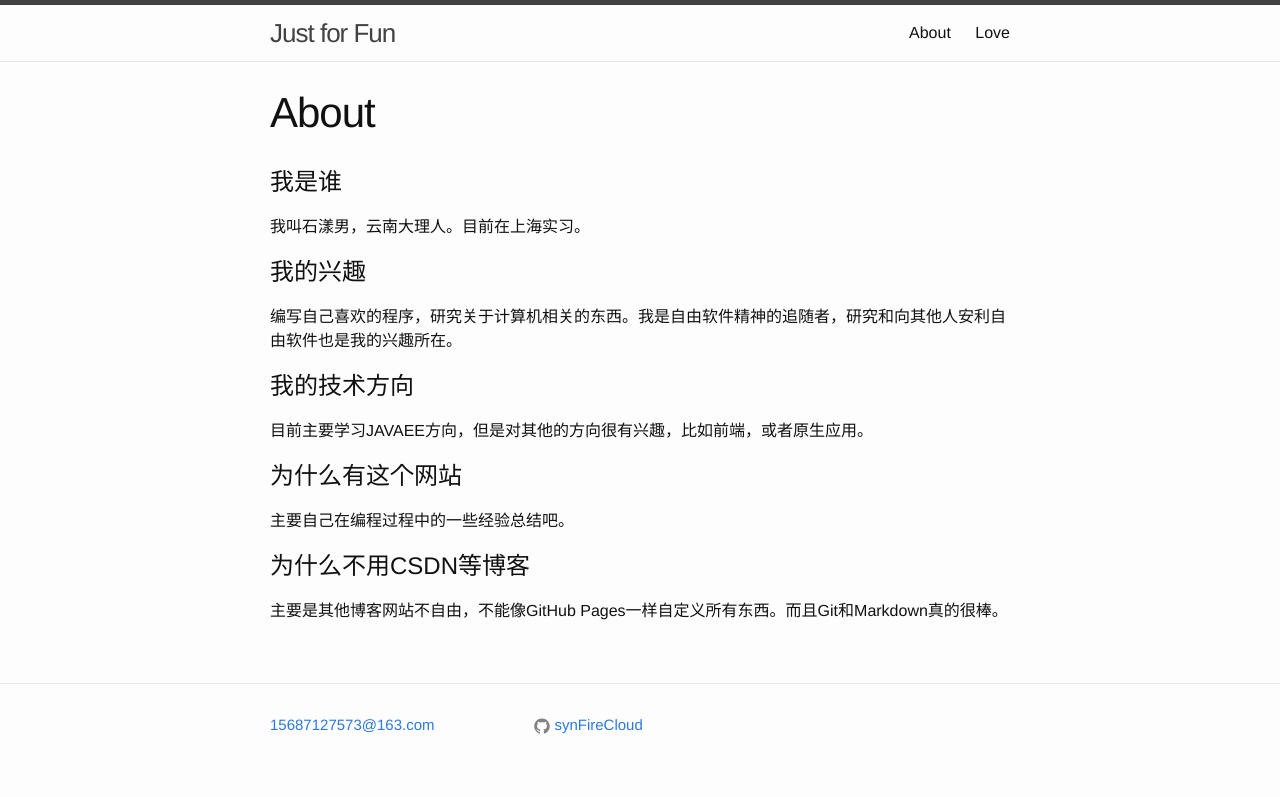
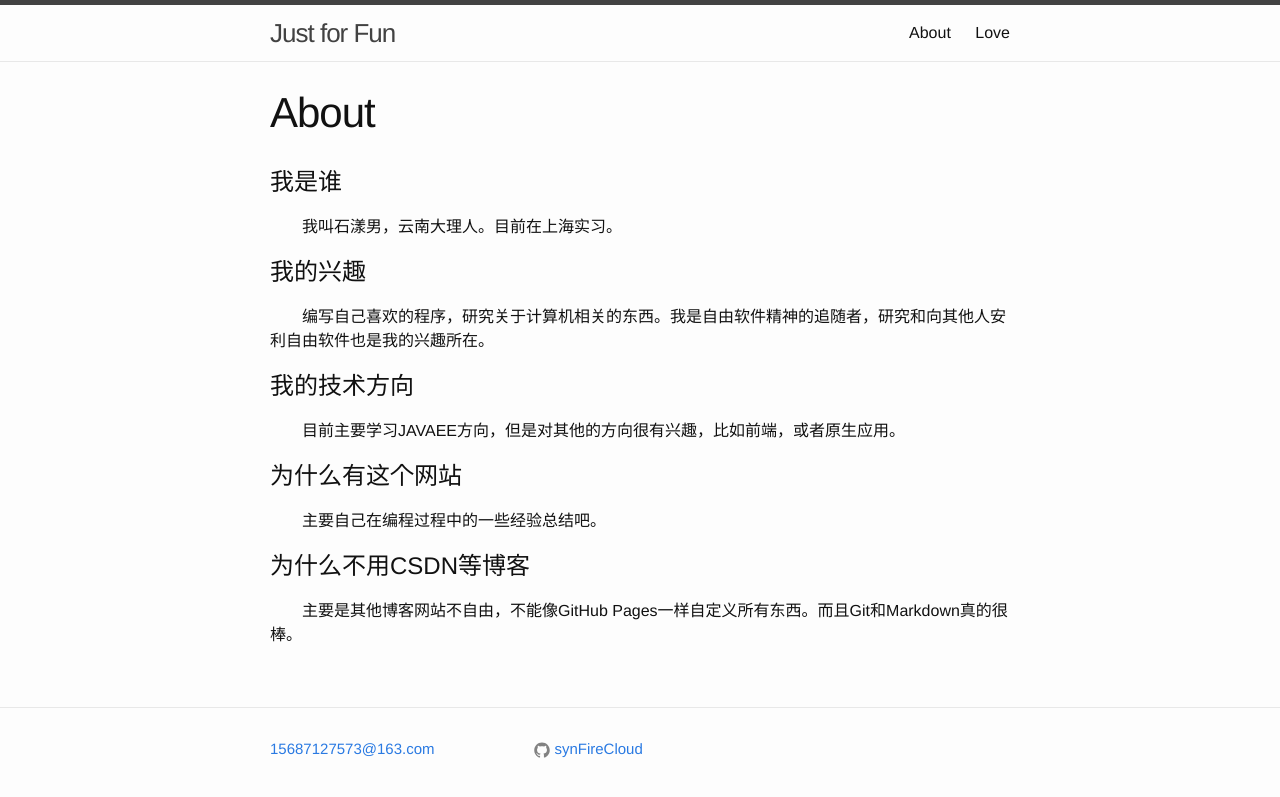
Before and after one commit to synFireCloud/synfirecloud.github.com, a Jekyll site: the page built from about.md, in a window 1280 px wide. Shown: the top 797 px of the page. Built offline with Jekyll 4.4.1, drawn with Linux system fonts in a browser that asks for light colours.

Commit message:
[FIX]text indent

```diff
--- a/static/css/main.css
+++ b/static/css/main.css
@@ -32,7 +32,7 @@ ul, ol, dl, figure,
 }
 
 p {
-  white-space:pre-wrap;
+  text-indent: 2em;
 }
 
 /**
```
